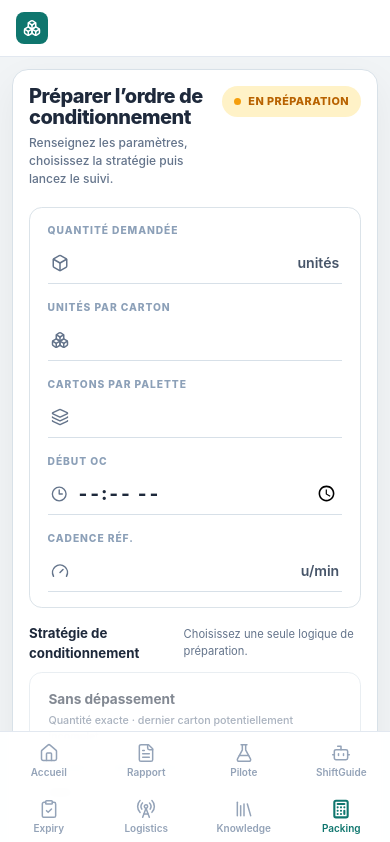
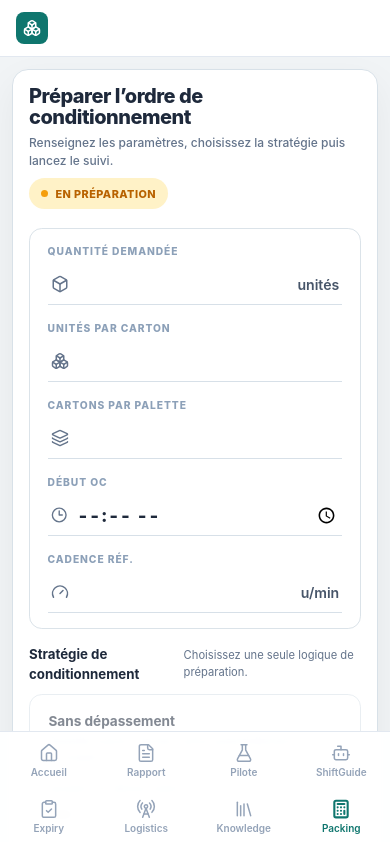
Before and after one commit to AmineAKIK/protocap, a React (Vite) app: page /packing-calculator in a window 390 px wide. Shown: the top 842 px of the page. Built offline with nearby package versions, Linux system fonts and the light colour scheme.

Commit message:
fix: stack packing headers on narrow phones

```diff
--- a/src/packing-polish.css
+++ b/src/packing-polish.css
@@ -55,6 +55,14 @@
   mix-blend-mode: normal;
 }
 
+@media (max-width: 639px) {
+  .packing-v3-stage-header,
+  .packing-v3-waiting-head {
+    flex-direction: column;
+    gap: .55rem;
+  }
+}
+
 @media (prefers-reduced-motion: reduce) {
   .packing-calculator-page *,
   .packing-calculator-page *::before,
```
